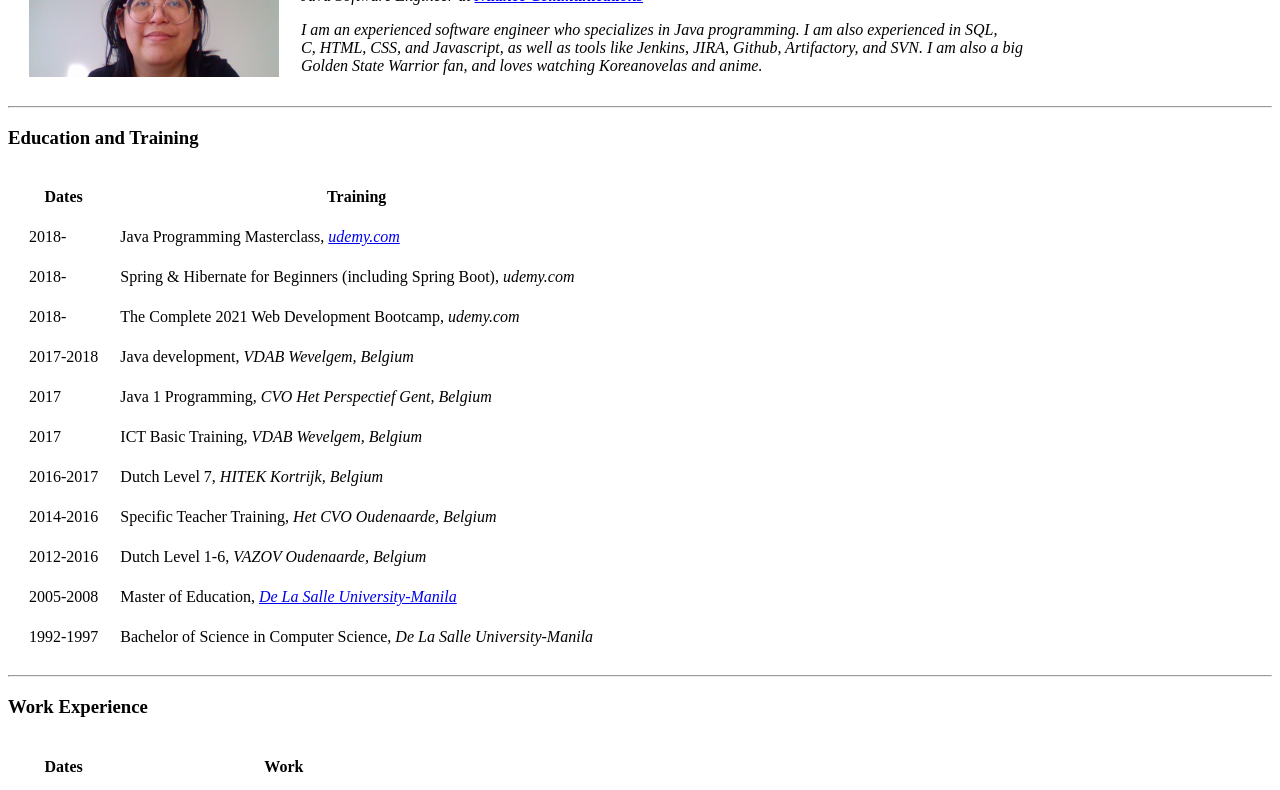
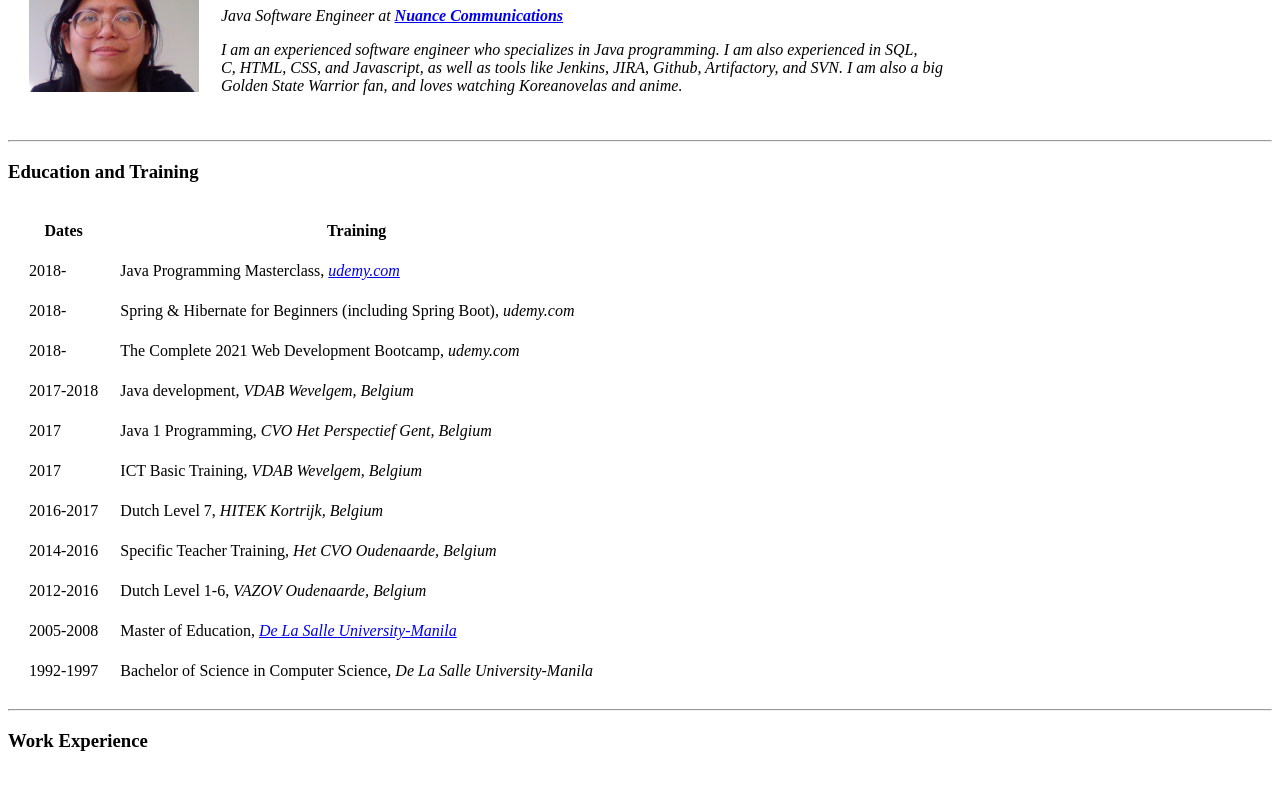
Before and after one commit to michelle422/cv, a plain HTML site: page index.html in a window 1280 px wide. Shown: the part 102-892 px from the top of the page. Drawn offline with Linux system fonts and the light colour scheme.

Commit message:
Adjusted reference to image

```diff
--- a/index.html
+++ b/index.html
@@ -1,3 +1,4 @@
+<!DOCTYPE html>
 <html lang="en" dir="ltr">
   <head>
     <meta charset="utf-8">
@@ -6,7 +7,7 @@
   <body>
     <table cellspacing="20">
       <tr>
-        <td><img src="images/chelo.jpg" width="250px" height="150px" alt="michelle profile picture"></td>
+        <td><img src="images/chelo2.jpg" width="170px" height="150px" alt="michelle profile picture"></td>
         <td><h1>Ma. Michelle Norico</h1>
         <p><em>Java Software Engineer at <strong><a href="https://www.nuance.com/index.html" target="_blank">Nuance Communications</a></strong></em></p>
         <p><em>I am an experienced software engineer who specializes in Java programming. I am also experienced in SQL, <br>
```
